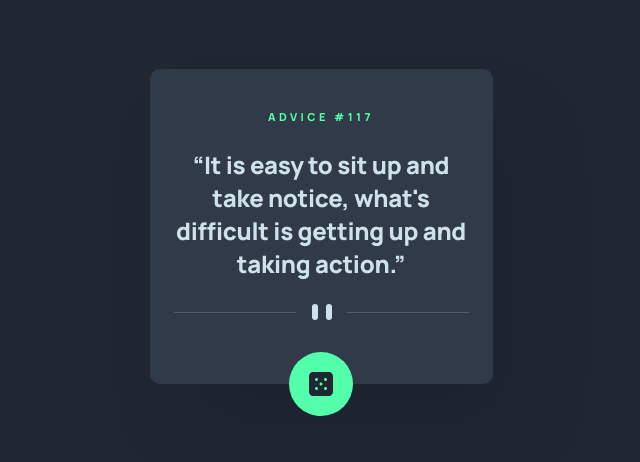
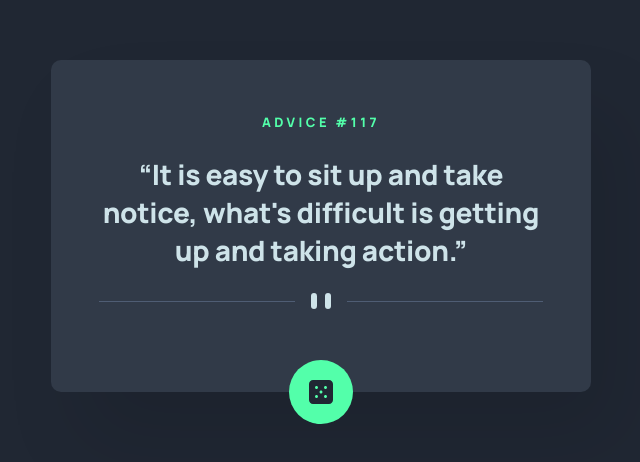
Before and after one commit to tikosaghinadze/advice-generator-app, a plain HTML site: page index.html in a window 1536 px wide. Shown: the part 174-636 px from the top of the page, without its empty margins (447-1087 px from the left). Drawn offline with Linux system fonts and the light colour scheme.

Commit message:
implement responsive design for desktop(media query)

```diff
--- a/index.html
+++ b/index.html
@@ -31,7 +31,7 @@
         and taking action.”
       </p>
       <svg
-        class="rectangle"
+        class="rectangle-mob"
         width="295"
         height="16"
         xmlns="http://www.w3.org/2000/svg"
@@ -39,6 +39,21 @@
         <g fill="none" fill-rule="evenodd">
           <path fill="#4F5D74" d="M0 8h122v1H0zM173 8h122v1H173z" />
           <g transform="translate(138)" fill="#CEE3E9">
+            <rect width="6" height="16" rx="3" />
+            <rect x="14" width="6" height="16" rx="3" />
+          </g>
+        </g>
+      </svg>
+
+      <svg
+        class="rectangle-des"
+        width="444"
+        height="16"
+        xmlns="http://www.w3.org/2000/svg"
+      >
+        <g fill="none" fill-rule="evenodd">
+          <path fill="#4F5D74" d="M0 8h196v1H0zM248 8h196v1H248z" />
+          <g transform="translate(212)" fill="#CEE3E9">
             <rect width="6" height="16" rx="3" />
             <rect x="14" width="6" height="16" rx="3" />
           </g>
--- a/style.css
+++ b/style.css
@@ -59,9 +59,11 @@ header {
   line-height: normal;
   letter-spacing: 3.457px;
 }
-.rectangle {
+.rectangle-mob {
 }
-
+.rectangle-des {
+  display: none;
+}
 .svg-btn-div {
   position: absolute;
   left: 50%;
@@ -72,3 +74,30 @@ header {
 .svg-btn-div:hover {
   filter: drop-shadow(0 0 10px #53ffaa);
 }
+
+@media (min-width: 1440px) {
+  .main-container {
+    width: 540px;
+    height: 332px;
+    padding: 48px 48px 79px;
+  }
+  .advice {
+    font-size: 13px;
+  }
+  .advice-id {
+    font-size: 13px;
+  }
+  p {
+    width: 444px;
+    font-size: 28px;
+    font-weight: 800;
+    line-height: normal;
+    letter-spacing: -0.3px;
+  }
+  .rectangle-mob {
+    display: none;
+  }
+  .rectangle-des {
+    display: block;
+  }
+}
```
